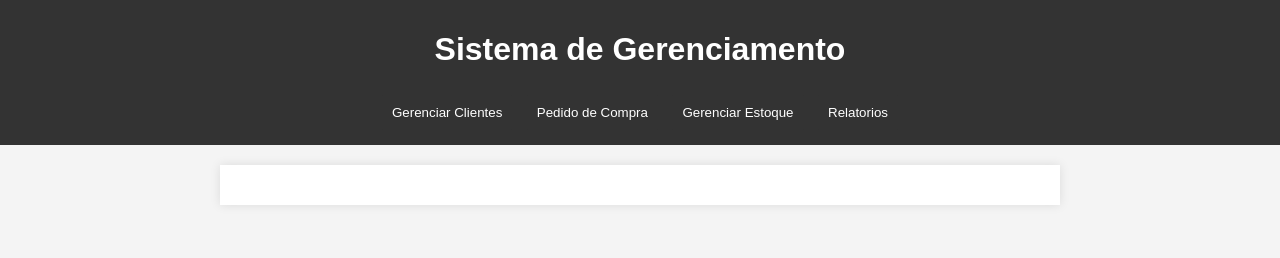
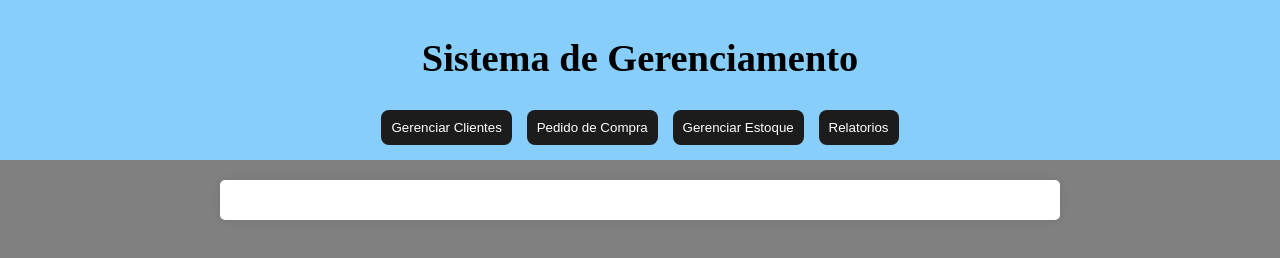
Before and after one commit to JLPS22/GQS, a website: page index.html in a window 1280 px wide. Drawn offline with Linux system fonts and the light colour scheme.

Commit message:
mudancas no css da pagina inicial

```diff
--- a/index.html
+++ b/index.html
@@ -10,32 +10,35 @@
             font-family: 'Arial', sans-serif;
             margin: 0;
             padding: 0;
-            background-color: #f4f4f4;
+            background-color: #808080;
         }
 
         header {
-            background-color: #333;
-            color: white;
+            background-color: #87CEFA;
+            font-size: larger;
+            color: black;
             padding: 10px;
             text-align: center;
+            font-family: serif;
         }
 
         main {
             max-width: 800px;
             margin: 20px auto;
             background-color: white;
+            border-radius: 5px;
             padding: 20px;
             box-shadow: 0 0 10px rgba(0, 0, 0, 0.1);
         }
 
         button {
-            background-color: #333;
+            background-color: #1C1C1C;
             color: white;
             padding: 10px;
             margin: 5px;
             cursor: pointer;
             border: none;
-            border-radius: 3px;
+            border-radius: 8px;
         }
 
         button:hover {
```
